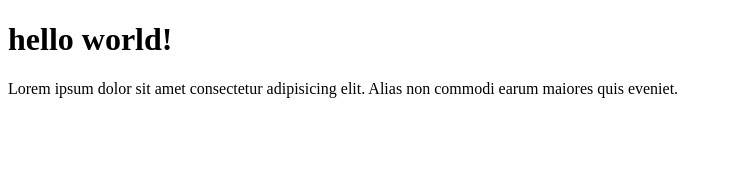
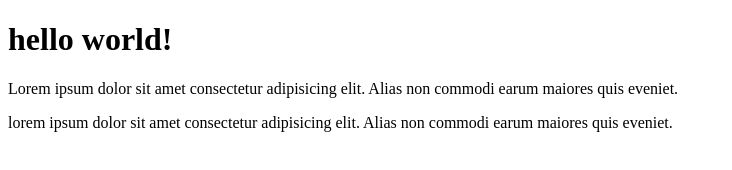
Before and after one commit to hbrifat/my-first-website, a plain HTML site: page index.html in a window 1280 px wide. Shown: the whole page, without its empty margins (0-732 px from the left). Drawn offline with Linux system fonts and the light colour scheme.

Commit message:
update index.html

```diff
--- a/index.html
+++ b/index.html
@@ -10,5 +10,6 @@
     hello world!
   </h1>
   <p>Lorem ipsum dolor sit amet consectetur adipisicing elit. Alias non commodi earum maiores quis eveniet.</p>
+  <p> lorem ipsum dolor sit amet consectetur adipisicing elit. Alias non commodi earum maiores quis eveniet. </p>
 </body>
 </html>
```
